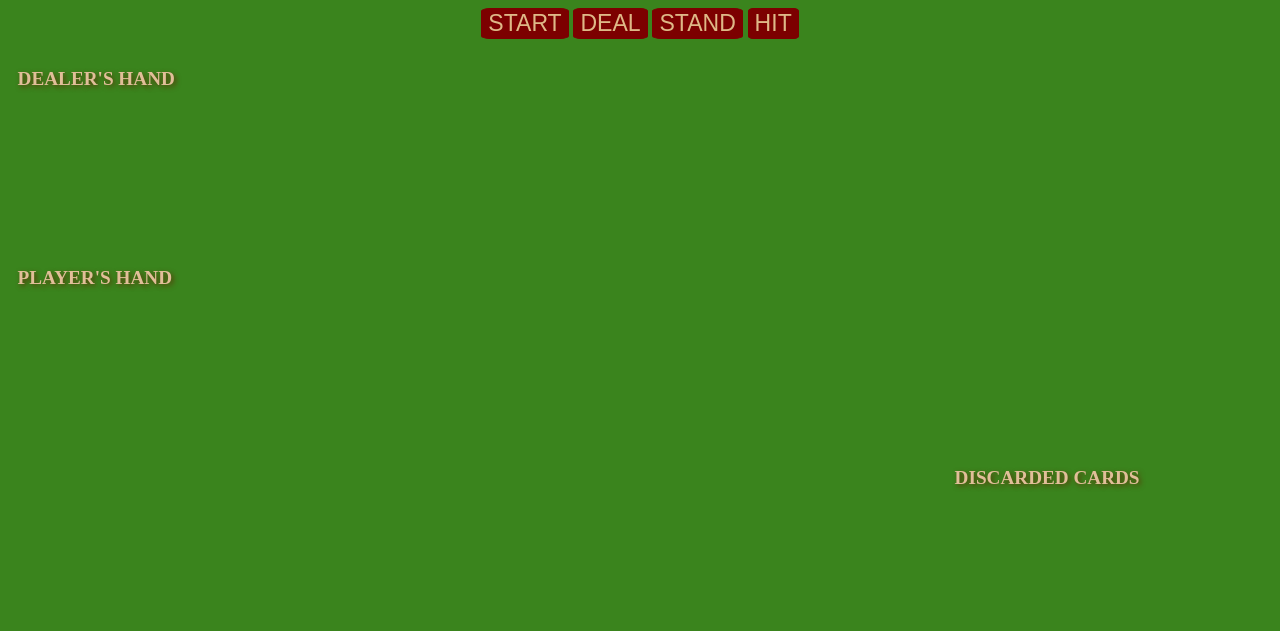
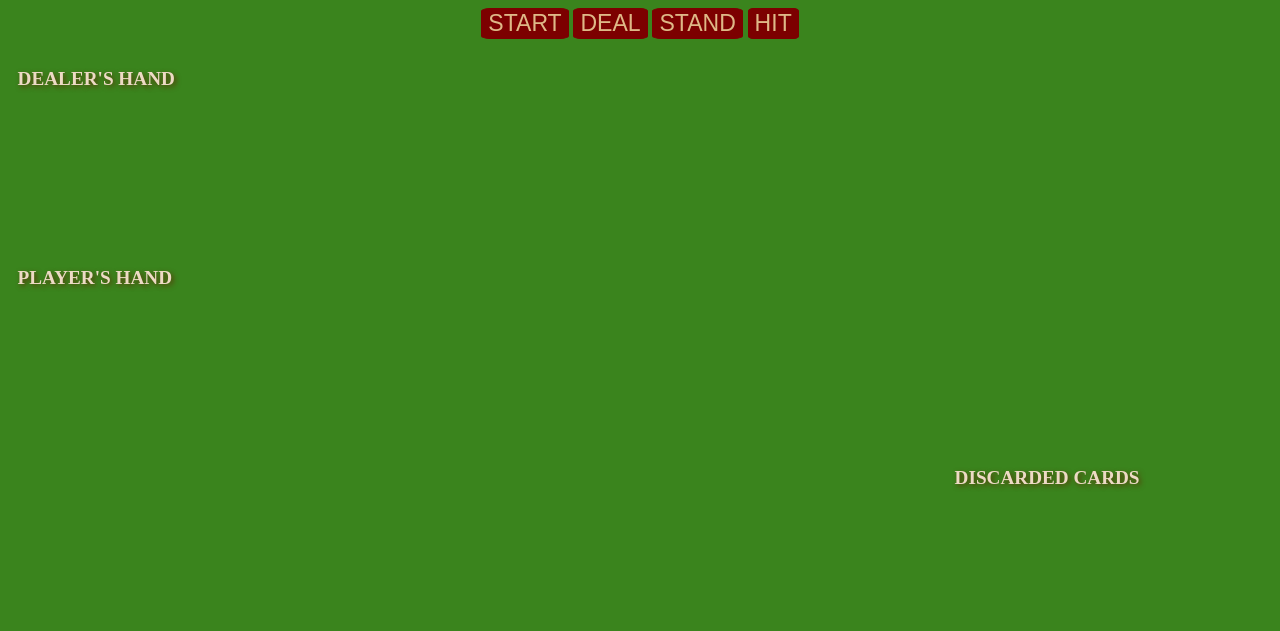
Before and after one commit to mstamle/hackathon2-blackjack, a website: page src/index.html in a window 1280 px wide. Drawn offline with nearby package versions, Linux system fonts and the light colour scheme; files that its build step writes are made by us from their sources.

Commit message:
Colors adjusted

```diff
--- a/src/scss/index.scss
+++ b/src/scss/index.scss
@@ -1,7 +1,7 @@
 @import "cards";
 
 body {
-    color: rgb(225, 190, 153);
+    color: rgb(237, 218, 197);
     background-color: #3a841d;
     font-size: 1.2em;
     text-align: center;
```
